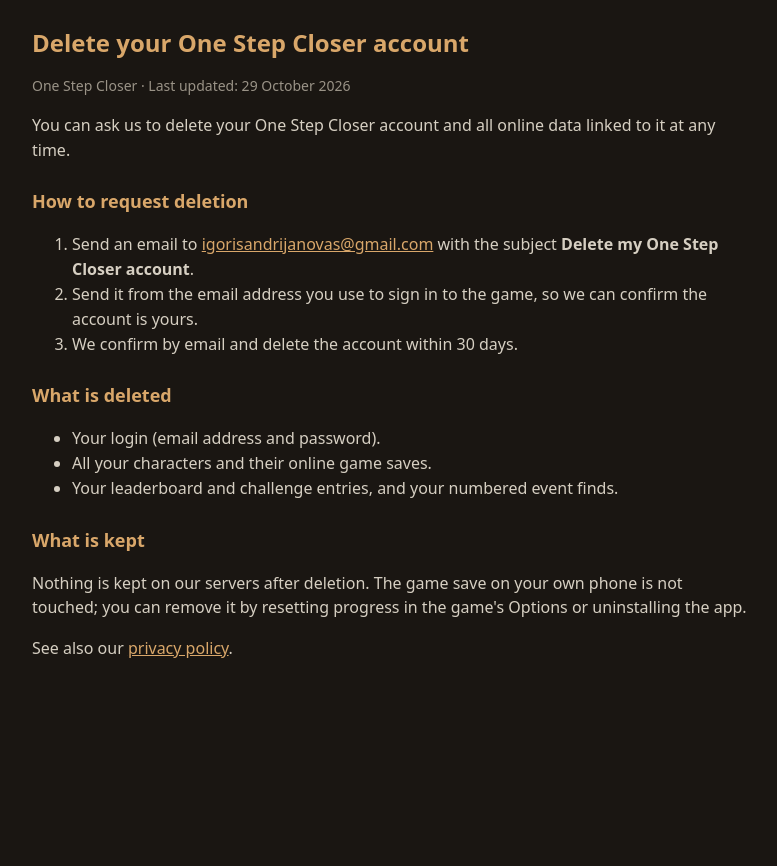
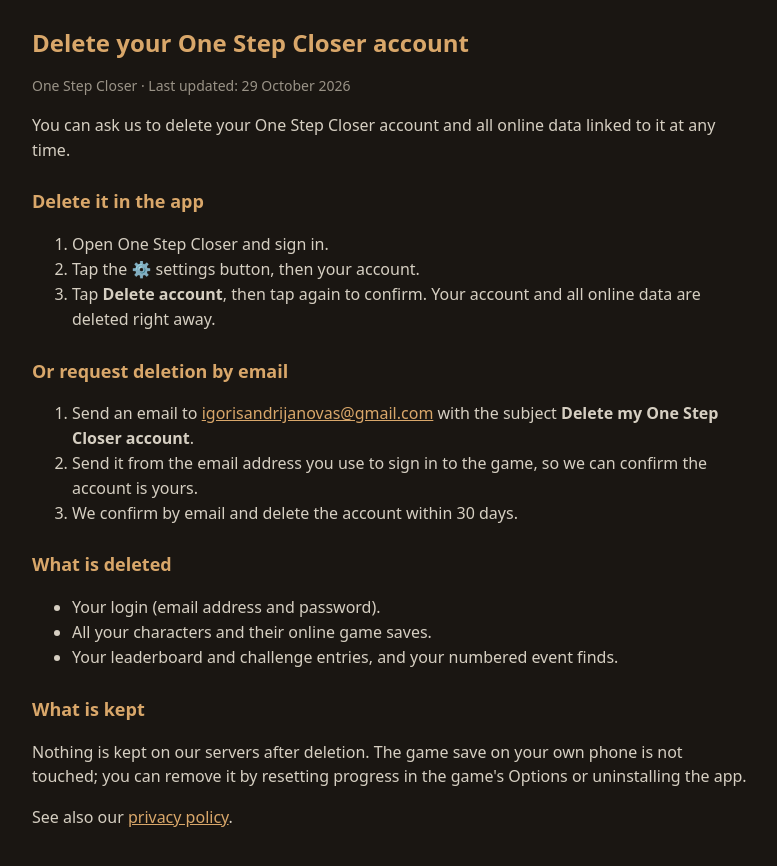
Before and after one commit to igorisandrijanovas-max/onestepcloser-site, a plain HTML site: page delete-account.html in a window 1280 px wide. Shown: the whole page, without its empty margins (248-1025 px from the left). Before the commit the page ends 800 px from the top, so only its background shows below. Drawn offline with Linux system fonts and the light colour scheme.

Commit message:
Add files via upload

```diff
--- a/delete-account.html
+++ b/delete-account.html
@@ -4,7 +4,13 @@
 <h1>Delete your One Step Closer account</h1>
 <p class="m">One Step Closer · Last updated: 29 October 2026</p>
 <p>You can ask us to delete your One Step Closer account and all online data linked to it at any time.</p>
-<h2>How to request deletion</h2>
+<h2>Delete it in the app</h2>
+<ol>
+<li>Open One Step Closer and sign in.</li>
+<li>Tap the ⚙️ settings button, then your account.</li>
+<li>Tap <b>Delete account</b>, then tap again to confirm. Your account and all online data are deleted right away.</li>
+</ol>
+<h2>Or request deletion by email</h2>
 <ol>
 <li>Send an email to <a href="mailto:igorisandrijanovas@gmail.com?subject=Delete%20my%20One%20Step%20Closer%20account">igorisandrijanovas@gmail.com</a> with the subject <b>Delete my One Step Closer account</b>.</li>
 <li>Send it from the email address you use to sign in to the game, so we can confirm the account is yours.</li>
```
Also changed, not shown: privacy.html (+1 -1 lines).
